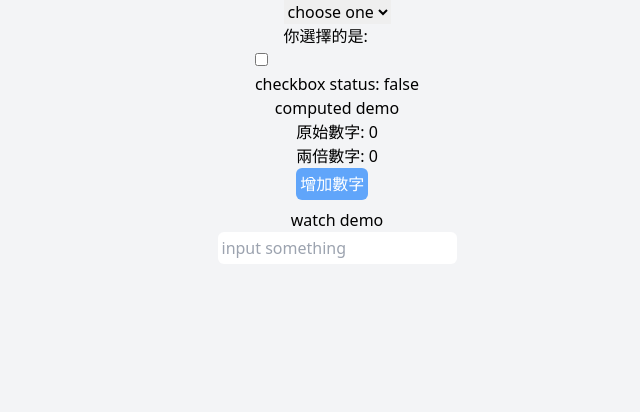
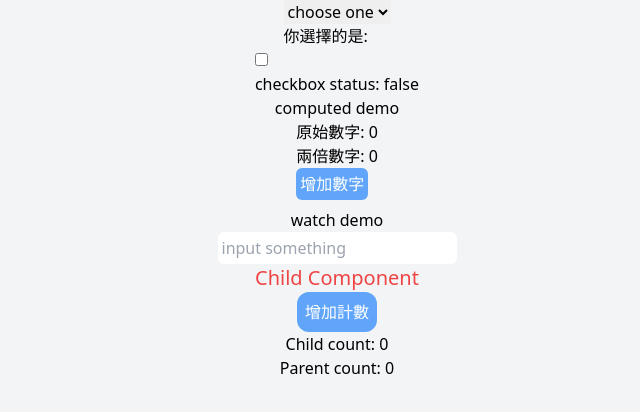
Before and after one commit to UranusLin/time-market, a Vue app: page / in a window 1280 px wide. Shown: the top 412 px of the page, without its empty margins (303-943 px from the left). Built offline with nearby package versions, Linux system fonts and the light colour scheme.

Commit message:
add props & emits demo

```diff
--- a/src/App.vue
+++ b/src/App.vue
@@ -1,5 +1,7 @@
 <script setup>
 import { computed, ref, watch } from 'vue'
+import ChildCompontent from '@/components/ChildComponent.vue'
+import Counter from '@/components/Counter.vue'
 
 const name = ref('')
 const select = ref('')
@@ -14,6 +16,10 @@ const message = ref('')
 watch(text, (newValue, oldValue) => {
   message.value = `${oldValue} input change to: ${newValue}`
 })
+const count = ref(0)
+const updateCount = (newCount) => {
+  count.value = newCount
+}
 </script>
 
 <template>
@@ -55,5 +61,8 @@ watch(text, (newValue, oldValue) => {
       <input v-model="text" placeholder="input something" class="p-1 rounded-md" />
       <p>{{ message }}</p>
     </div>
+    <ChildCompontent :message="text" />
+    <Counter @update-count="updateCount" />
+    <p>Parent count: {{ count }}</p>
   </div>
 </template>
--- /dev/null
+++ b/src/components/ChildComponent.vue
@@ -0,0 +1,12 @@
+<script setup>
+defineProps({
+  message: String
+})
+</script>
+
+<template>
+  <div>
+    <h1 class="text-red-500 text-xl">Child Component</h1>
+    <p>{{ message }}</p>
+  </div>
+</template>
--- /dev/null
+++ b/src/components/Counter.vue
@@ -0,0 +1,14 @@
+<script setup>
+import { ref } from 'vue'
+const count = ref(0)
+const emit = defineEmits(['update-count'])
+const incrementCount = () => {
+  count.value++
+  emit('update-count', count.value)
+}
+</script>
+
+<template>
+  <button @click="incrementCount" class="bg-blue-400 p-2 rounded-xl text-white">增加計數</button>
+  <p>Child count: {{ count }}</p>
+</template>
```
